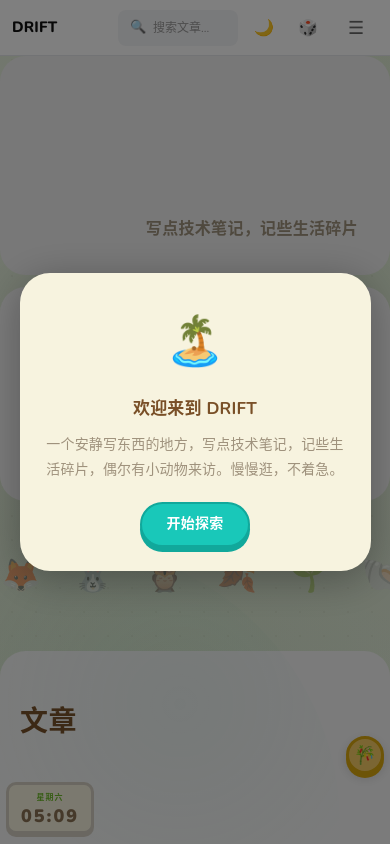
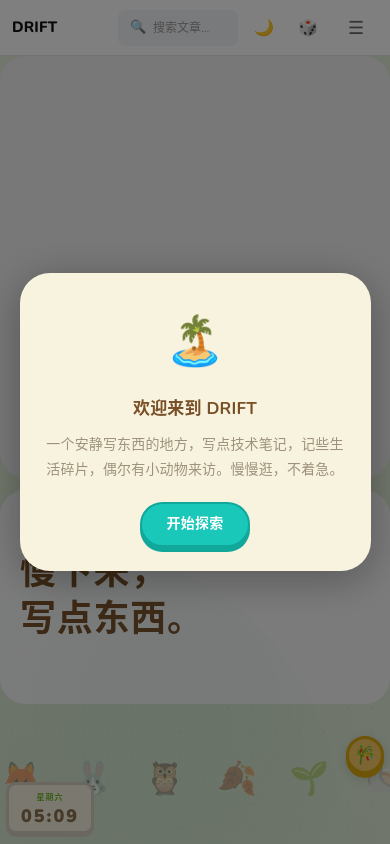
Before and after one commit to Jzc0621/jzc-blog, a Flask app: page / in a window 390 px wide. Run offline with Flask 3, Linux system fonts and the light colour scheme; data that the repository does not hold is empty; some libraries are stand-ins or nearby versions; some web fonts are replaced.

Commit message:
fix: revert hero to simple height-based sizing

```diff
--- a/static/css/animal.css
+++ b/static/css/animal.css
@@ -1770,9 +1770,8 @@ body.dark .loading-screen {
   margin: 0 0 12px;
   overflow: hidden;
   background: #f0f0f0;
-  width: 100%;
-  aspect-ratio: 16 / 9;
-  max-height: 85vh;
+  height: 85vh;
+  min-height: 400px;
 }
 body.dark .hm-hero {
   background: #151520;
@@ -2010,8 +2009,7 @@ body.dark .hm-cta {
 /* ---------- Responsive ---------- */
 @media (max-width: 768px) {
   .hm-hero {
-    aspect-ratio: 16 / 9;
-    max-height: 60vh;
+    height: 60vh;
     border-radius: 1.6rem;
   }
   .hm-statement,
@@ -2050,8 +2048,7 @@ body.dark .hm-cta {
 
 @media (max-width: 480px) {
   .hm-hero {
-    aspect-ratio: 16 / 9;
-    max-height: 50vh;
+    height: 50vh;
   }
   .hm-notes-grid {
     grid-template-columns: 1fr;
```
